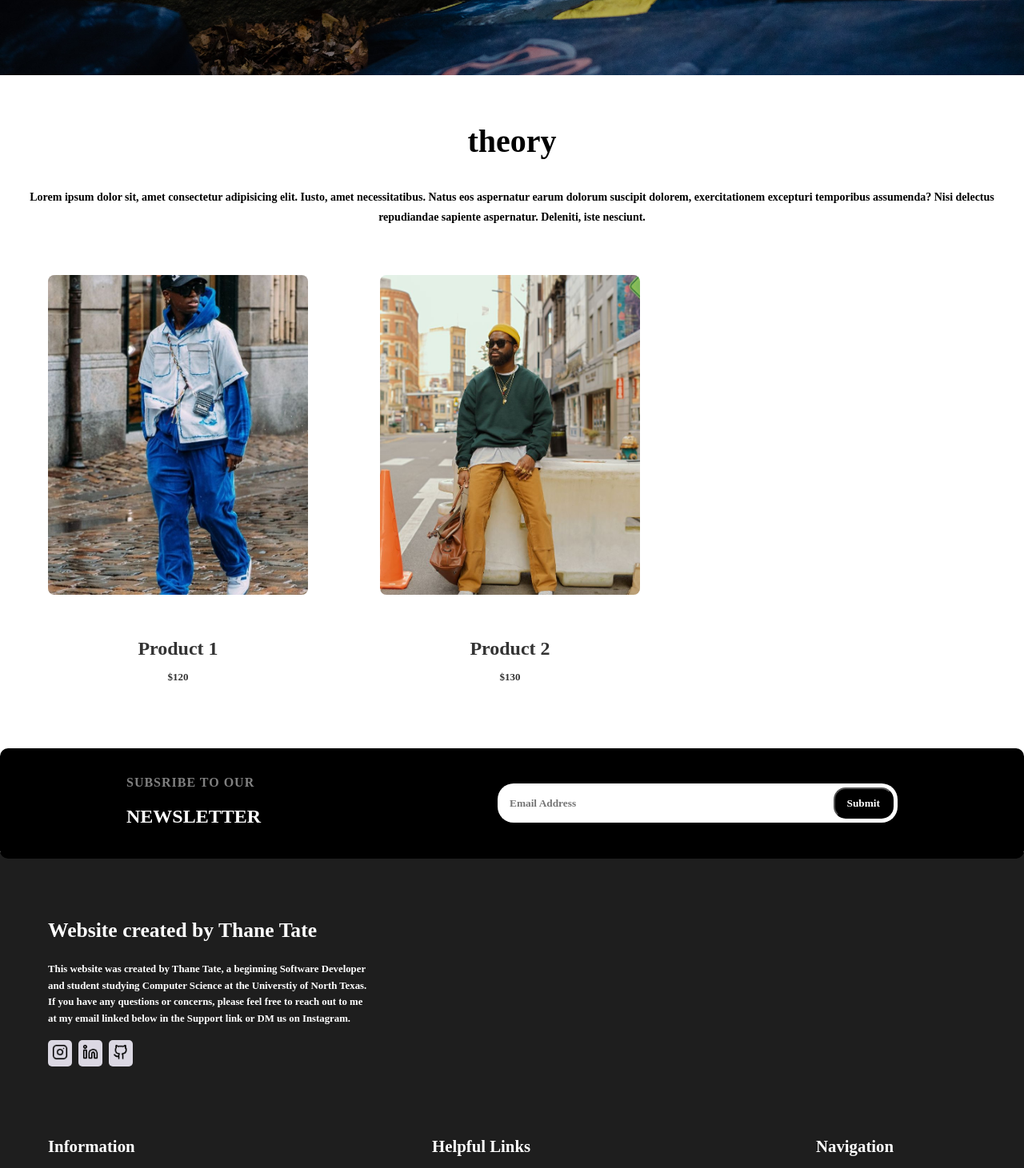
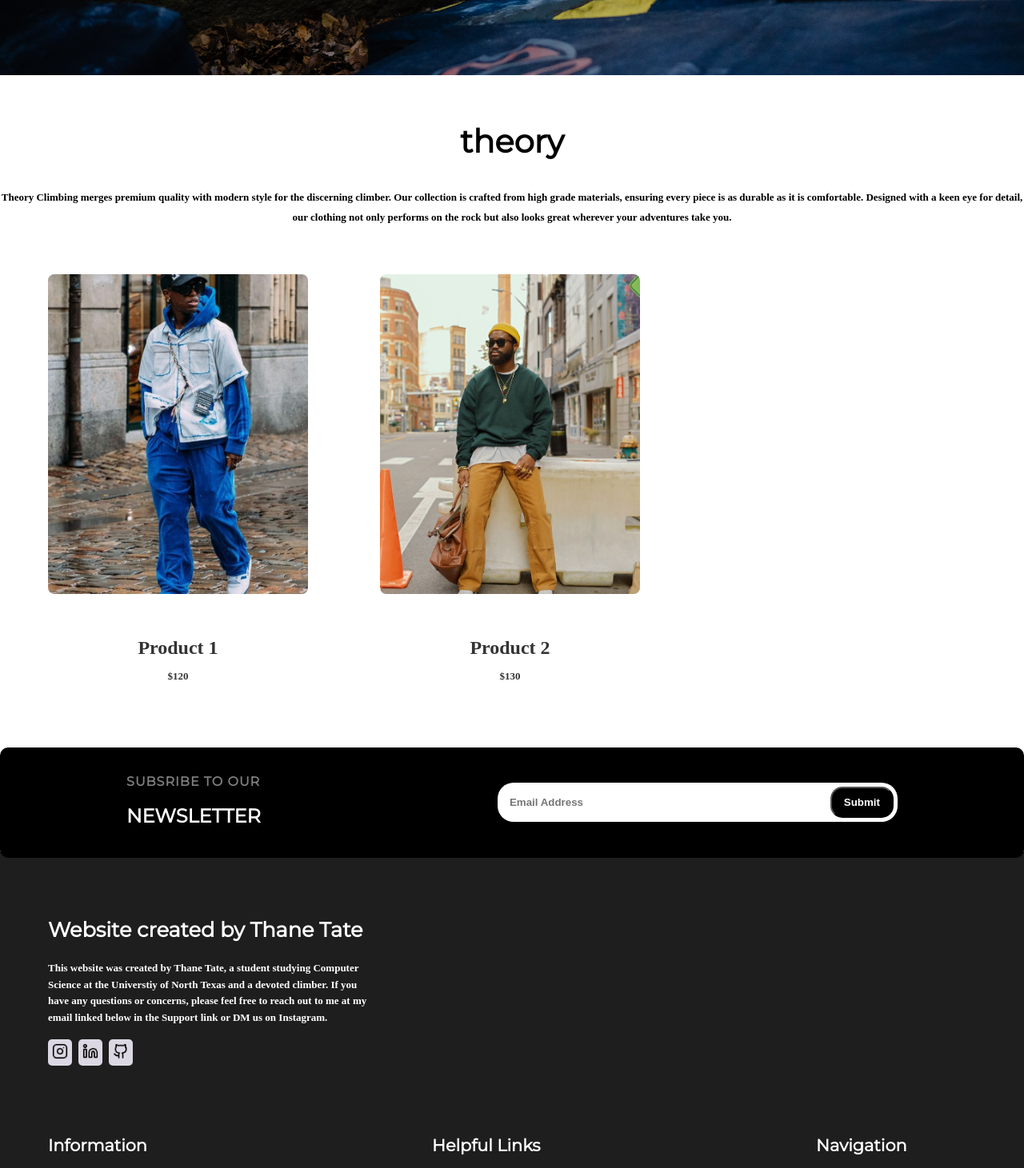
Before and after one commit to thanetate/Theory-Climbing, a Next.js app in the folder my-app/: page / in a window 1280 px wide. Shown: the part 860-2321 px from the top of the page at 80% size. Built offline with nearby package versions, Linux system fonts and the light colour scheme; no server answers.

Commit message:
font changes

```diff
--- a/my-app/app/(front)/page.tsx
+++ b/my-app/app/(front)/page.tsx
@@ -6,6 +6,12 @@ import ProductItem from "../../components/products/ProductItem";
 import { Metadata } from "next";
 import productService from "@/lib/services/productService";
 import { convertDocToObj } from "@/lib/utils";
+import { Montserrat } from "next/font/google";
+
+const bungee = Montserrat({
+  subsets: ["latin"],
+  weight: ["400"],
+});
 
 export const metadata: Metadata = {
   title: process.env.NEXT_PUBLIC_APP_NAME || "Theory",
@@ -16,7 +22,7 @@ export const metadata: Metadata = {
 
 export default function Home() {
   return (
-    <>
+    <main className={bungee.className}>
       <section className="announcments">
         <div className="news">
           <p>PRODUCTS COMING SOON</p>
@@ -30,10 +36,11 @@ export default function Home() {
       <section className="message" id="products">
         <h3>theory</h3>
         <p>
-          Lorem ipsum dolor sit, amet consectetur adipisicing elit. Iusto, amet
-          necessitatibus. Natus eos aspernatur earum dolorum suscipit dolorem,
-          exercitationem excepturi temporibus assumenda? Nisi delectus
-          repudiandae sapiente aspernatur. Deleniti, iste nesciunt.
+          Theory Climbing merges premium quality with modern style for the
+          discerning climber. Our collection is crafted from high grade
+          materials, ensuring every piece is as durable as it is comfortable.
+          Designed with a keen eye for detail, our clothing not only performs on
+          the rock but also looks great wherever your adventures take you.
         </p>
       </section>
 
@@ -52,6 +59,6 @@ export default function Home() {
 
       <NewsletterForm />
       <Footer />
-    </>
+    </main>
   );
 }
--- a/my-app/app/globals.css
+++ b/my-app/app/globals.css
@@ -4,7 +4,6 @@
 /* TODO: fix hamburger icon */
 
 * {
-  font-family: "Encode Sans";
   font-style: normal;
   font-weight: 600;
   line-height: 130%;
@@ -53,6 +52,7 @@ header {
   height: 50px;
   display: flex;
   justify-content: space-between;
+  font-family: Nunito Sans;
 }
 #brand {
   padding-top: 30px;
@@ -137,14 +137,9 @@ header ul li:hover {
   height: auto;
   padding: 0;
   margin: 0;
-  /*display: flex;
-    align-items: center;
-    align-content: center;
-    */
 }
 /* Message Section */
 .message h3 {
-  font-family: "Integral CF";
   font-style: normal;
   font-weight: 700;
   font-size: 40px;
@@ -154,9 +149,10 @@ header ul li:hover {
   padding-top: 20px;
 }
 .message p {
-  font-size: 14px;
+  font-size: small;
   text-align: center;
   line-height: 25px;
+  font-family: Nunito Sans;
 }
 
 /* Product Section */
@@ -164,6 +160,7 @@ header ul li:hover {
   background-color: white; /* Black background */
   color: black; /* White text */
   padding: 20px;
+  font-family: Nunito Sans;
 }
 
 /* Products Container  */
@@ -315,8 +312,9 @@ header ul li:hover {
 }
 .footer-top p {
   color: white;
-  font-size: 0.8rem;
+  font-size: small;
   line-height: 1.3rem;
+  font-family: Nunito Sans;
 }
 .extra {
   display: none;
@@ -407,7 +405,6 @@ header ul li:hover {
   height: 100%;
   width: 100%;
   color: white;
-  font-family: sans-serif;
 }
 .form-box {
   width: 380px;
--- a/my-app/components/footer/footer.tsx
+++ b/my-app/components/footer/footer.tsx
@@ -6,11 +6,11 @@ export default function Footer() {
         <div className="footer-top">
           <h2>Website created by Thane Tate</h2>
           <p>
-            This website was created by Thane Tate, a beginning Software
-            Developer and student studying Computer Science at the Universtiy of
-            North Texas. If you have any questions or concerns, please feel free
-            to reach out to me at my email linked below in the Support link or
-            DM us on Instagram.
+            This website was created by Thane Tate, a student studying Computer
+            Science at the Universtiy of North Texas and a devoted climber. If
+            you have any questions or concerns, please feel free to reach out to
+            me at my email linked below in the Support link or DM us on
+            Instagram.
           </p>
         </div>
         <p className="extra"> </p>
--- a/my-app/package.json
+++ b/my-app/package.json
@@ -9,6 +9,7 @@
     "lint": "next lint"
   },
   "dependencies": {
+    "@next/font": "^14.2.5",
     "@paypal/react-paypal-js": "^8.1.3",
     "axios": "^1.7.4",
     "bcryptjs": "^2.4.3",
```
Also changed, not shown: my-app/app/layout.tsx (+13 -13 lines), my-app/components/header/Menu.tsx (+5 -11 lines), 1 other file (tests, documents, lock files or other folders).
